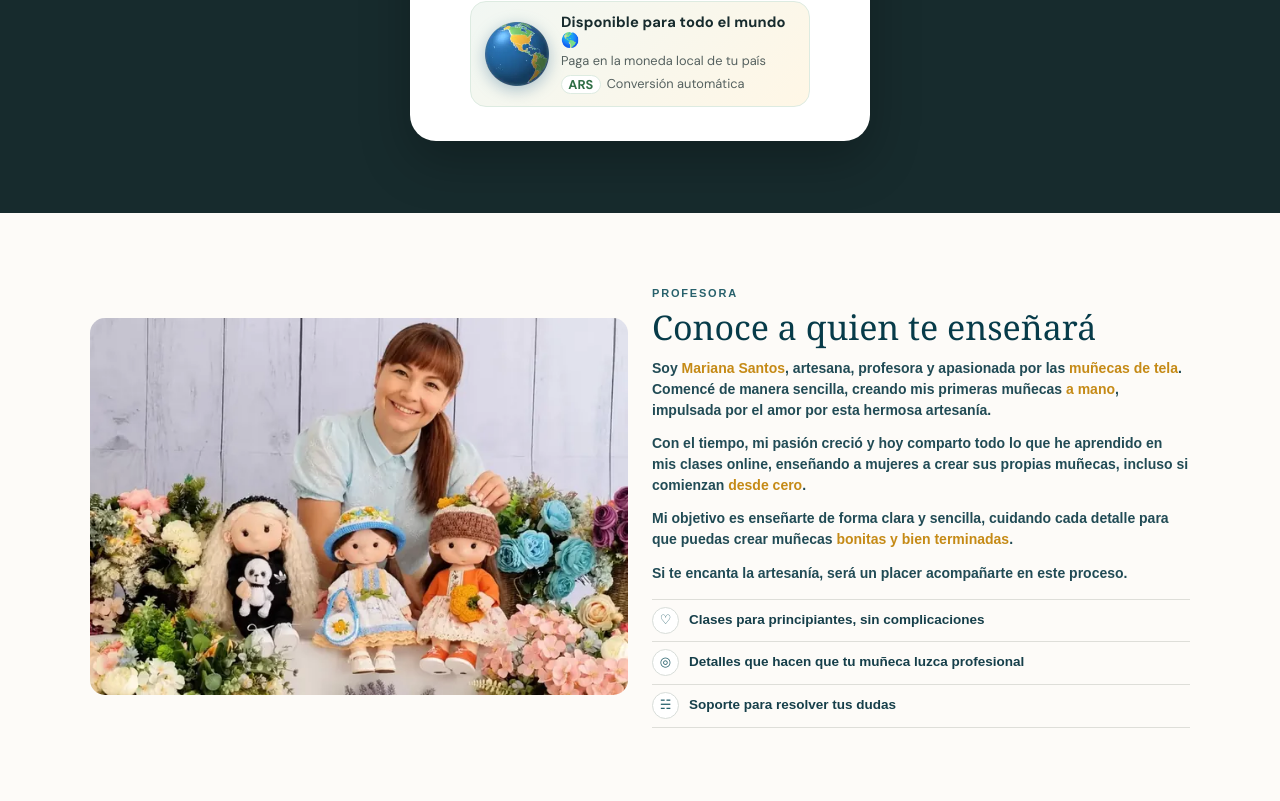
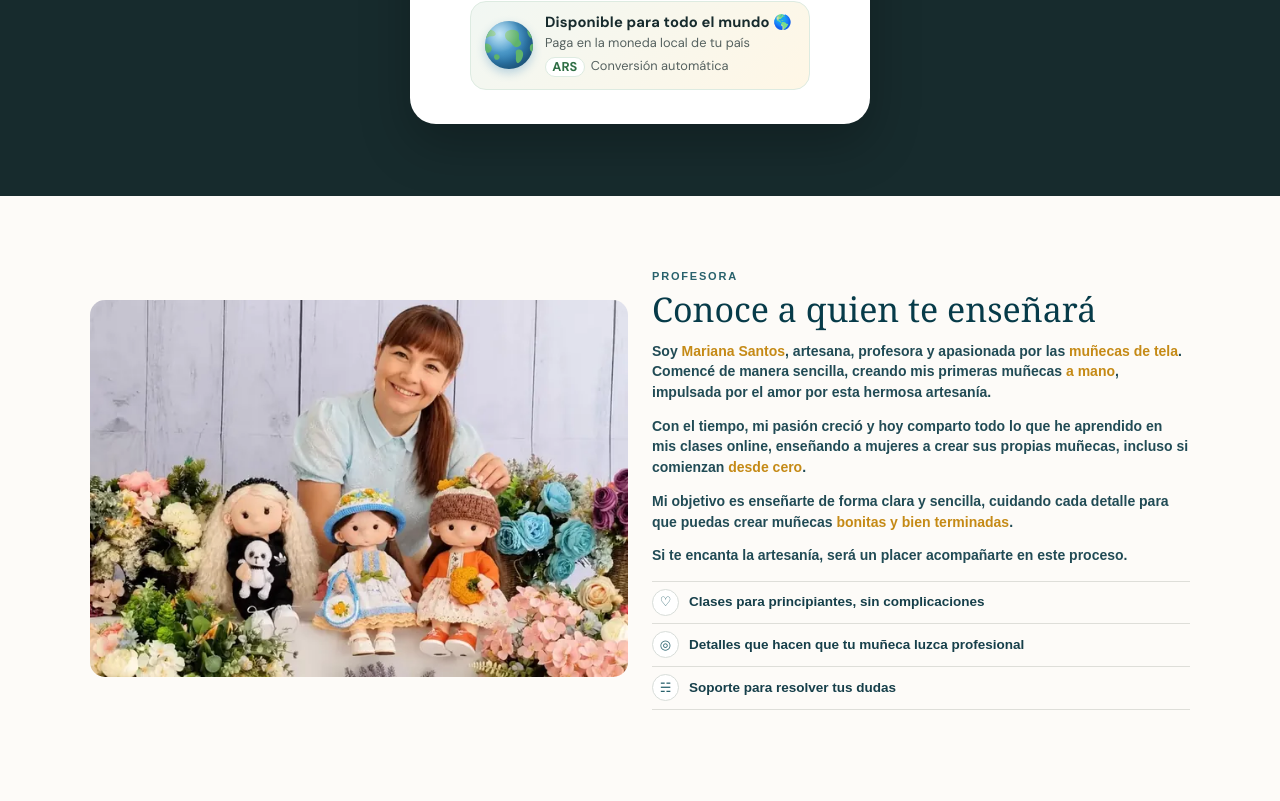
Before and after one commit to igorhenry81/munecas-de-tela, a plain HTML site: page index.html in a window 1280 px wide. Shown: the part 7735-8536 px from the top of the page. Drawn offline with Linux system fonts and the light colour scheme.

Commit message:
Volta o globo anterior do selo (o globo com mapa real fica no histórico)
Co-Authored-By: Claude Opus 5.5 <noreply@anthropic.com>
Claude-Session: https://claude.ai/code/session_01Xz6K3jfhCjWYC9Se33TQtj

```diff
--- a/index.html
+++ b/index.html
@@ -160,8 +160,12 @@
     background:linear-gradient(135deg,#F1F7F3,#FFF7E6);border:1px solid #DDEBE1;border-radius:16px;padding:12px 14px;position:relative;overflow:hidden}
   .world::after{content:"";position:absolute;inset:0;background:linear-gradient(110deg,transparent 30%,rgba(255,255,255,.75) 50%,transparent 70%);
     transform:translateX(-100%);animation:wshine 3.6s ease-in-out infinite}
-  .globe{flex:0 0 64px;width:64px;height:64px;border-radius:50%;filter:drop-shadow(0 4px 8px rgba(30,91,134,.35))}
-  .globe img{width:64px;height:64px;display:block}
+  .globe{flex:0 0 48px;width:48px;height:48px;border-radius:50%;position:relative;overflow:hidden;
+    background:radial-gradient(circle at 32% 30%,#7CC4E8,#2F7FB6 60%,#1E5B86);box-shadow:inset -6px -6px 12px rgba(0,0,0,.25),0 4px 10px rgba(47,127,182,.3)}
+  .globe .land{position:absolute;top:0;left:0;height:100%;width:200%;display:flex;animation:wspin 8s linear infinite}
+  .globe .land svg{width:50%;height:100%;flex:0 0 50%}
+  .globe::before{content:"";position:absolute;inset:0;border-radius:50%;z-index:2;
+    background:radial-gradient(circle at 30% 25%,rgba(255,255,255,.55),transparent 40%)}
   .world-t{min-width:0}
   .world-t b{display:block;font-size:.92rem;line-height:1.2;color:var(--ink);letter-spacing:.01em}
   .world-t span{display:block;font-size:.8rem;line-height:1.35;color:var(--muted);margin-top:2px}
@@ -170,9 +174,10 @@
   .cur i{position:absolute;left:0;right:0;top:0;font-style:normal;font-weight:700;color:var(--green-d);opacity:0;animation:wcur 14s infinite}
   .cur i:nth-child(2){animation-delay:2s}.cur i:nth-child(3){animation-delay:4s}.cur i:nth-child(4){animation-delay:6s}
   .cur i:nth-child(5){animation-delay:8s}.cur i:nth-child(6){animation-delay:10s}.cur i:nth-child(7){animation-delay:12s}
+  @keyframes wspin{to{transform:translateX(-50%)}}
   @keyframes wshine{0%,55%{transform:translateX(-100%)}100%{transform:translateX(100%)}}
   @keyframes wcur{0%{opacity:0;transform:translateY(60%)}2.5%,12%{opacity:1;transform:none}14.3%,100%{opacity:0;transform:translateY(-60%)}}
-  @media(prefers-reduced-motion:reduce){.world::after{animation:none}.cur i{animation:none}.cur i:first-child{opacity:1}}
+  @media(prefers-reduced-motion:reduce){.globe .land,.world::after{animation:none}.cur i{animation:none}.cur i:first-child{opacity:1}}
 
   /* Garantía */
   .guarantee{display:grid;gap:24px;align-items:center;background:#fff;border:2px solid var(--line);border-radius:24px;padding:30px}
@@ -463,7 +468,7 @@ e.head.appendChild(js)})(window,document,'sentinel','https://trackk.munecasdetel
       <p class="trust">🔒 Pago 100% seguro · Acceso inmediato</p>
       <img width="702" height="53" class="pay" loading="lazy" src="images/logos-pago.webp" alt="Métodos de pago: PayPal, Visa, Mastercard, Discover, American Express, Efecty, OXXO y Sencillito">
       <div class="world" role="note">
-        <picture class="globe" aria-hidden="true"><source srcset="images/globo-static.webp" media="(prefers-reduced-motion: reduce)"><img src="images/globo.webp" width="128" height="128" alt="" loading="lazy"></picture>
+        <div class="globe" aria-hidden="true"><div class="land"><svg viewBox="0 0 100 100" aria-hidden="true"><g fill="#5FB36B"><path d="M8 22c8-6 20-5 24 2s-2 12 4 18-4 14-10 12-8-10-14-12S0 28 8 22z"/><path d="M30 60c6-2 12 2 12 9s-4 15-9 18-7-6-6-12-3-13 3-15z"/><path d="M52 18c10-4 24-2 30 4s2 10-6 10-10 6-16 4-12-14-8-18z"/><path d="M60 48c6-3 14 0 16 6s-2 12-8 12-12-2-12-8 0-7 4-10z"/><path d="M84 70c5-2 10 2 9 6s-6 6-9 4-4-8 0-10z"/></g></svg><svg viewBox="0 0 100 100" aria-hidden="true"><g fill="#5FB36B"><path d="M8 22c8-6 20-5 24 2s-2 12 4 18-4 14-10 12-8-10-14-12S0 28 8 22z"/><path d="M30 60c6-2 12 2 12 9s-4 15-9 18-7-6-6-12-3-13 3-15z"/><path d="M52 18c10-4 24-2 30 4s2 10-6 10-10 6-16 4-12-14-8-18z"/><path d="M60 48c6-3 14 0 16 6s-2 12-8 12-12-2-12-8 0-7 4-10z"/><path d="M84 70c5-2 10 2 9 6s-6 6-9 4-4-8 0-10z"/></g></svg></div></div>
         <div class="world-t">
           <b>Disponible para todo el mundo 🌎</b>
           <span>Paga en la moneda local de tu país</span><span class="conv"><span class="cur" aria-hidden="true"><i>MXN</i><i>COP</i><i>ARS</i><i>PEN</i><i>CLP</i><i>USD</i><i>EUR</i></span> Conversión automática</span>
```
Also changed, not shown: images/globo-static.webp (deleted), images/globo.webp (deleted).
